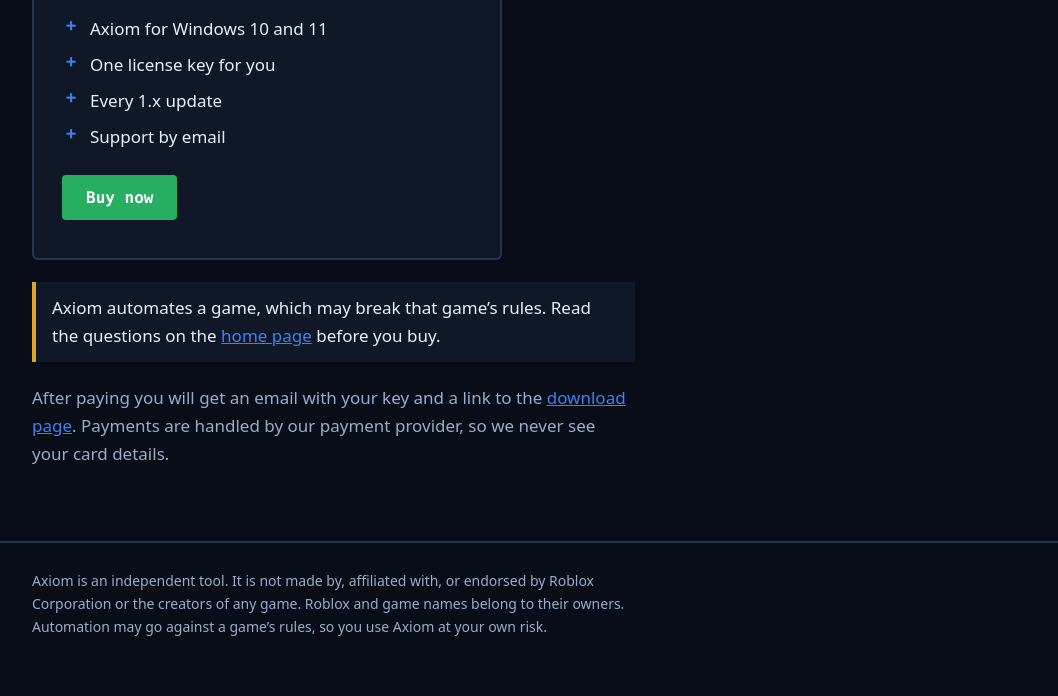
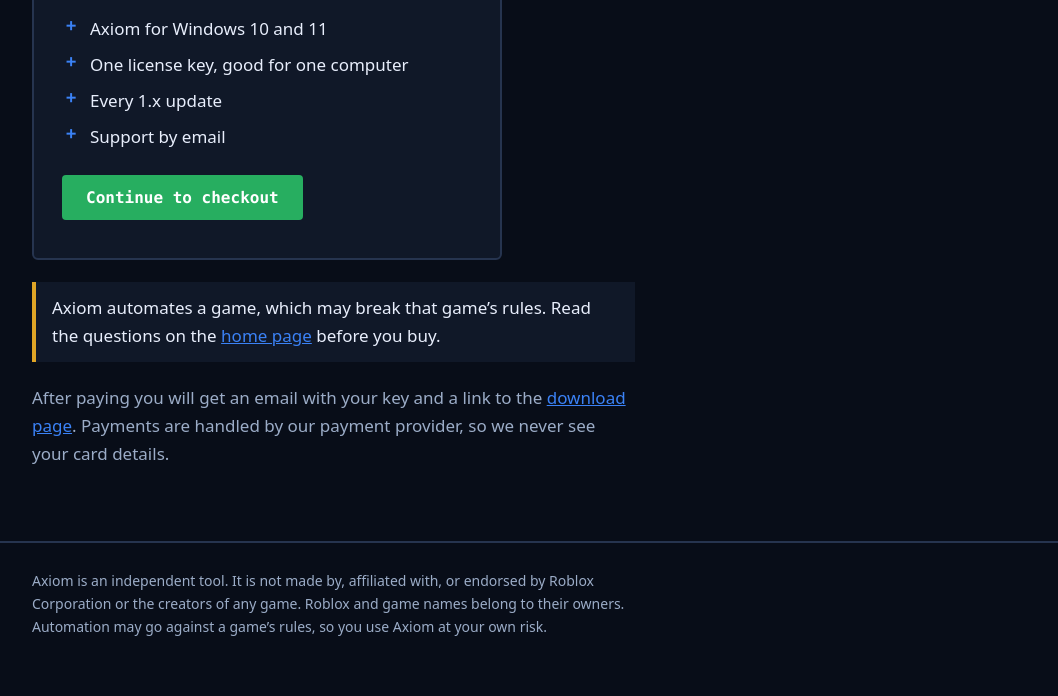
Before and after one commit to asheristrynagetdiscordbots/axiom, a plain HTML site: page buy.html in a window 1280 px wide. Shown: the part 397-1093 px from the top of the page, without its empty margins (110-1168 px from the left). Drawn offline with Linux system fonts and the light colour scheme.

Commit message:
Add files via upload

```diff
--- a/buy.html
+++ b/buy.html
@@ -4,10 +4,9 @@
 <main class="wrap" style="padding-top:36px;padding-bottom:56px">
 <h1>Buy Axiom</h1>
 <p>Pay once, get the app and your license key by email.</p>
-<div class="price"><p class="amt">$4.99</p><p class="muted">One-time payment. Free updates for all of version 1.</p>
-<ul class="ticks"><li>Axiom for Windows 10 and 11</li><li>One license key for you</li><li>Every 1.x update</li><li>Support by email</li></ul>
-<!-- replace CHECKOUT_URL with your LemonSqueezy, Gumroad or Stripe checkout link -->
-<a class="btn go" href="CHECKOUT_URL">Buy now</a></div>
+<div class="price"><p class="amt">$9.99</p><p class="muted">One-time payment. Free updates for all of version 1.</p>
+<ul class="ticks"><li>Axiom for Windows 10 and 11</li><li>One license key, good for one computer</li><li>Every 1.x update</li><li>Support by email</li></ul>
+<a class="btn go" href="checkout.html">Continue to checkout</a></div>
 <div class="note">Axiom automates a game, which may break that game’s rules. Read the questions on the <a href="index.html#faq">home page</a> before you buy.</div>
 <p class="muted">After paying you will get an email with your key and a link to the <a href="download.html">download page</a>. Payments are handled by our payment provider, so we never see your card details.</p>
 </main>
```
